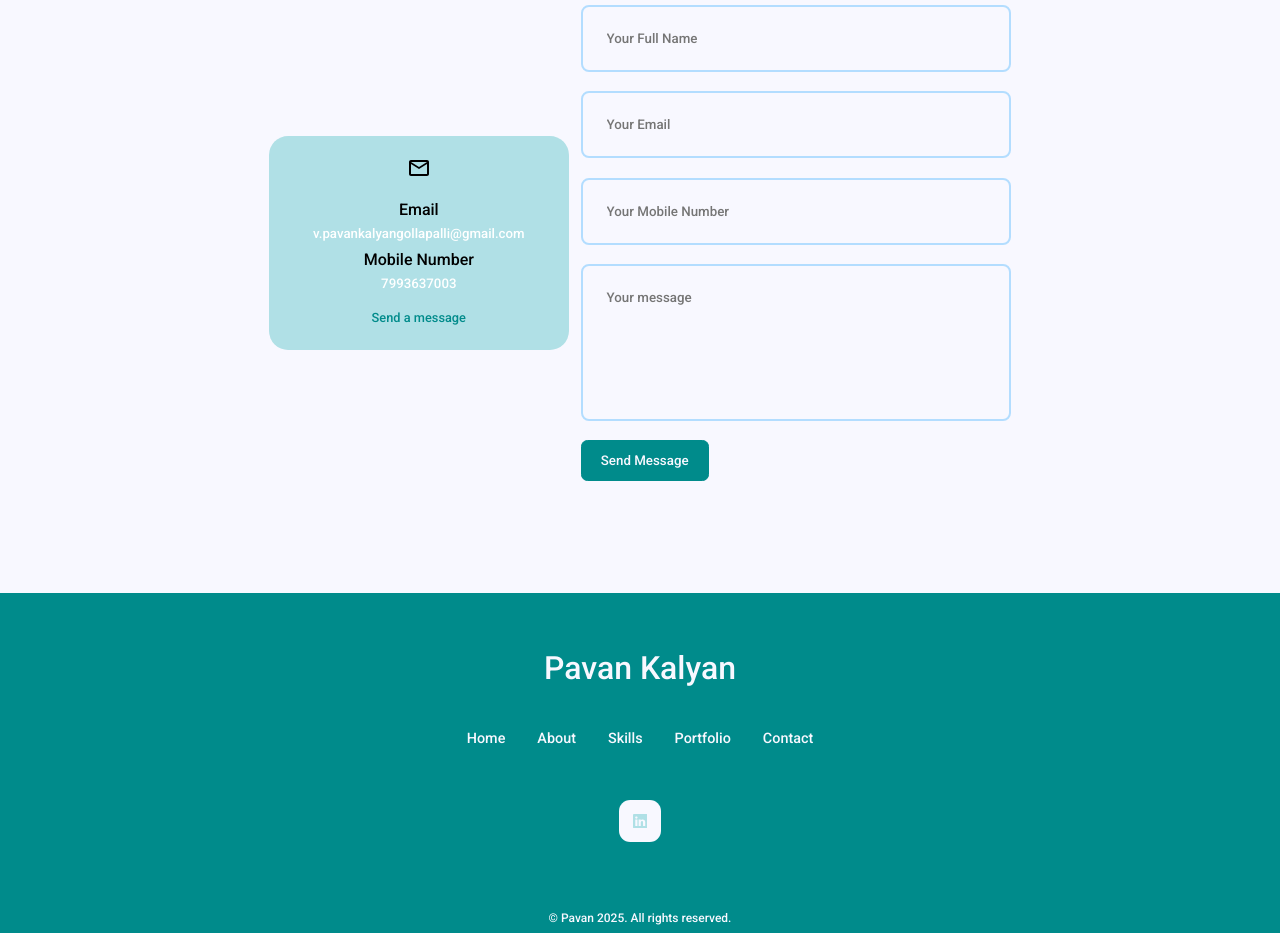
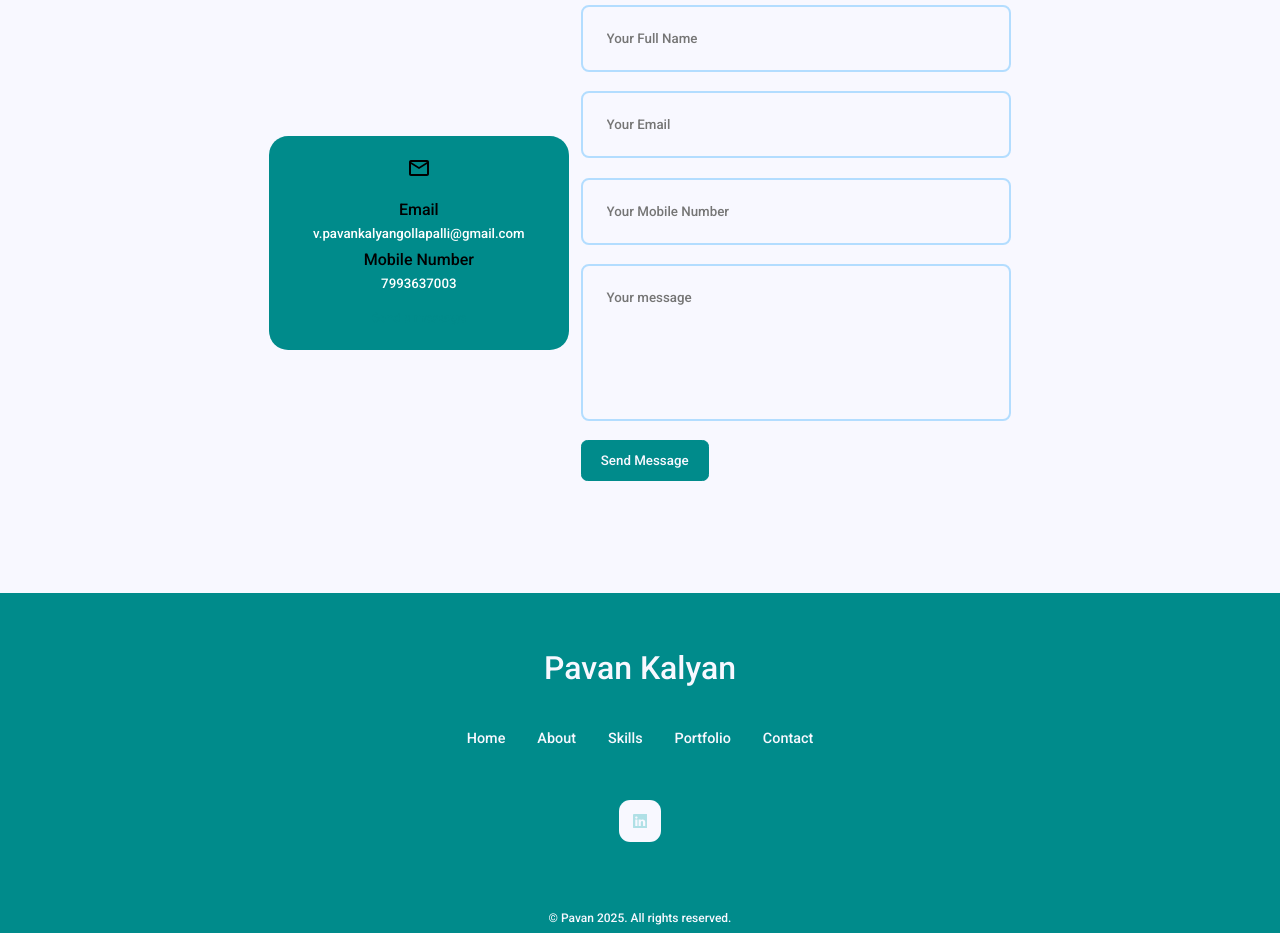
Before and after one commit to pavan27dev/myportfolio, a React (Create React App) app: page / in a window 1280 px wide. Shown: the part 3560-4493 px from the top of the page. Built offline with nearby package versions, Linux system fonts and the light colour scheme.

Commit message:
Update contact.css

```diff
--- a/src/components/contact/contact.css
+++ b/src/components/contact/contact.css
@@ -13,7 +13,7 @@
 }
 
 .contact__option {
-    background: powderblue;
+    background: darkcyan;
     padding: 1.2rem;
     border-radius: 1.2rem;
     text-align: center;
@@ -22,7 +22,7 @@
 }
 
 .contact__option:hover {
-    background: transparent;
+    /* background: transparent; */
     border-color: var(--color-primary-variant);
 }
 
```
